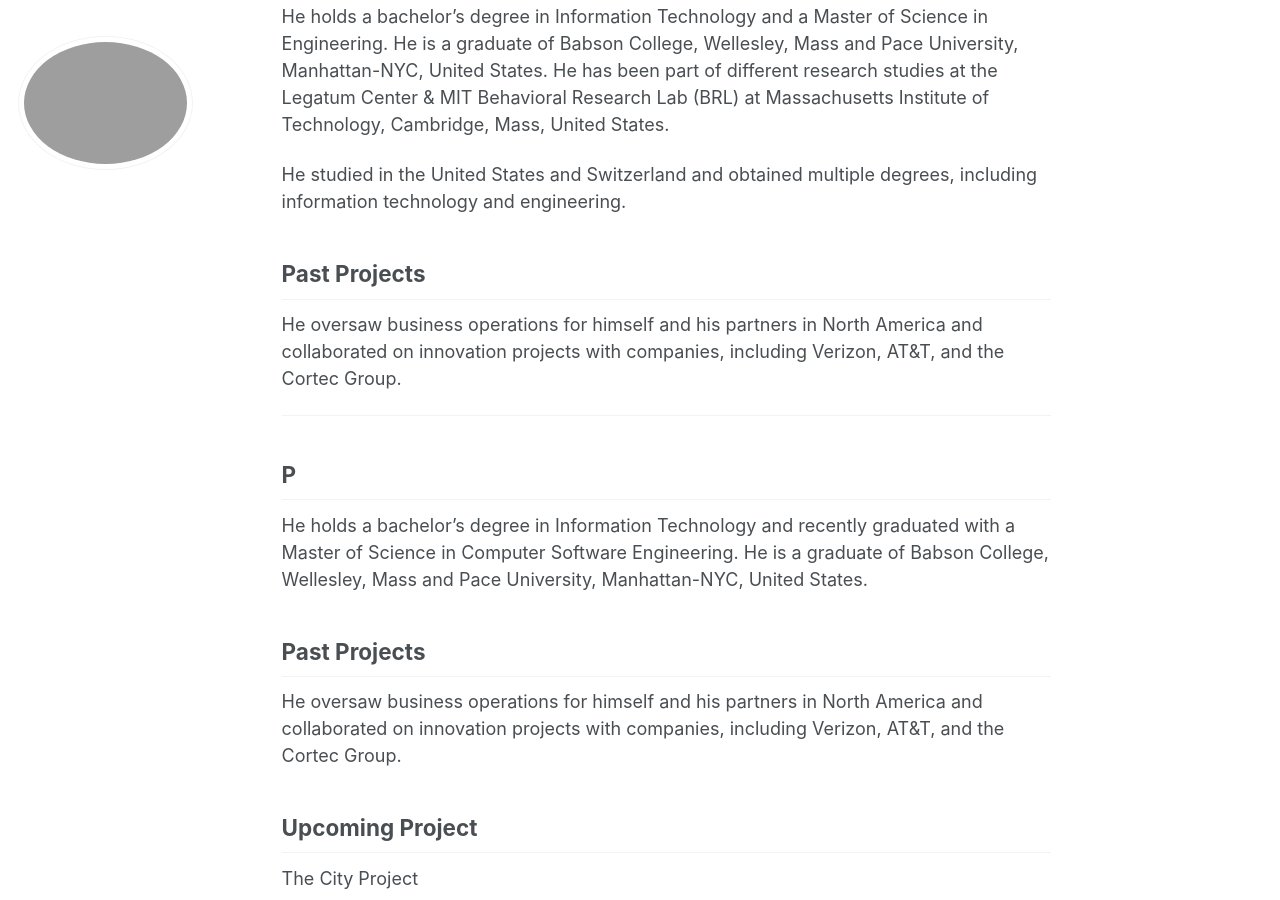
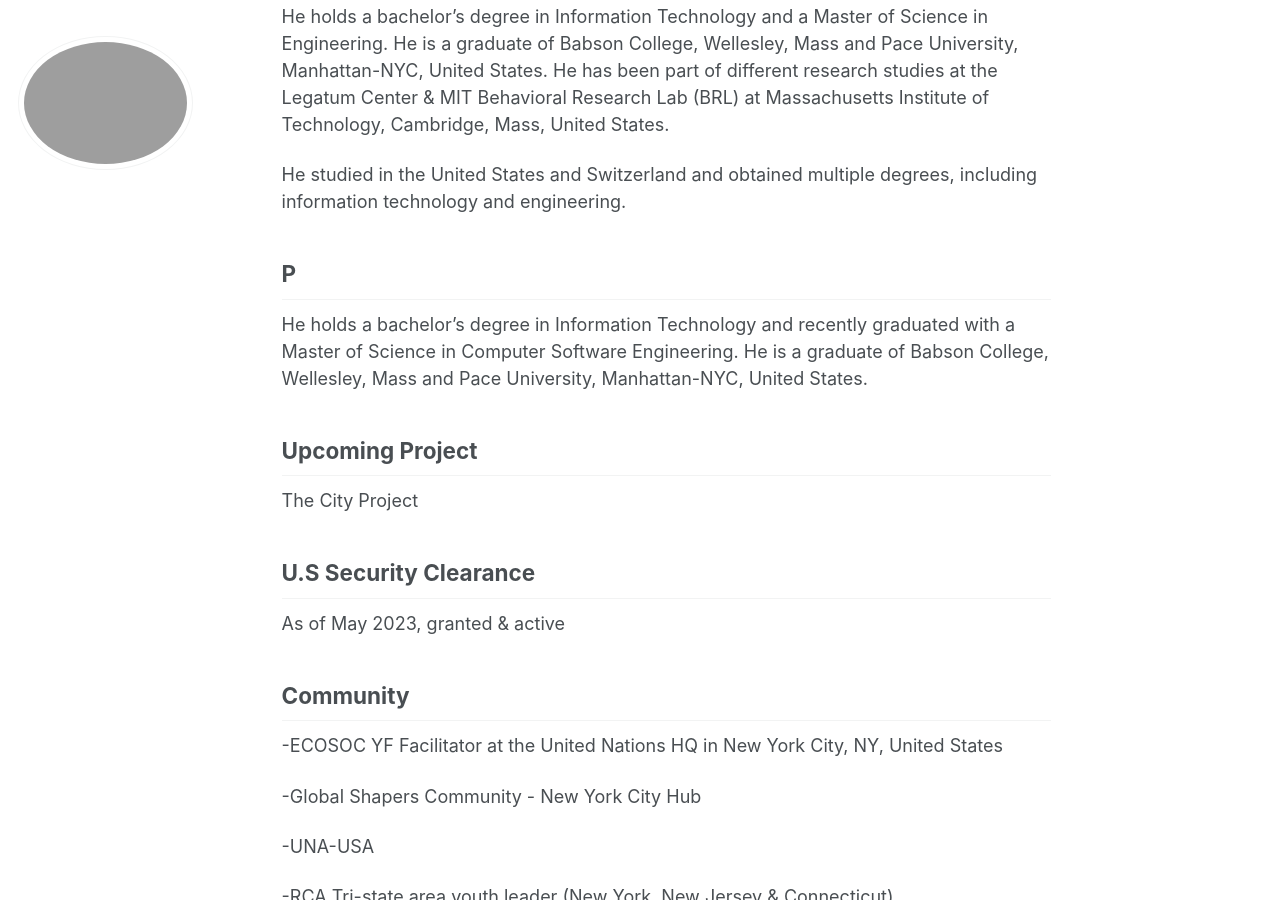
Before and after one commit to phdcsseiden/phdcsseiden.github.io, a Jekyll site: the page built from _pages/about.md, in a window 1280 px wide and 900 px high, scrolled down 737 px. Built offline with Jekyll 4.4.1, drawn with Linux system fonts in a browser that asks for light colours.

Commit message:
Update about.md

```diff
--- a/_pages/about.md
+++ b/_pages/about.md
@@ -27,19 +27,14 @@
 He studied in the United States and Switzerland and obtained multiple degrees, including information technology and engineering.
 
 
-## Past Projects
-He oversaw business operations for himself and his partners in North America and collaborated on innovation projects with companies, including Verizon, AT&T, and the Cortec Group.
-
-----------------------------------------------------------------------------------------------------------------------------
-
 
 P
 -----------------------------------------------------------------------------------------------------------------------------
 
 He holds a bachelor's degree in Information Technology and recently graduated with a Master of Science in Computer Software Engineering. He is a graduate of Babson College, Wellesley, Mass and Pace University, Manhattan-NYC, United States.
 
-## Past Projects
-He oversaw business operations for himself and his partners in North America and collaborated on innovation projects with companies, including Verizon, AT&T, and the Cortec Group.
+
+
 
 ## Upcoming Project
 
@@ -48,8 +43,6 @@
 ## U.S Security Clearance
 
 As of May 2023, granted & active
-
-
 
 
 ## Community
```
